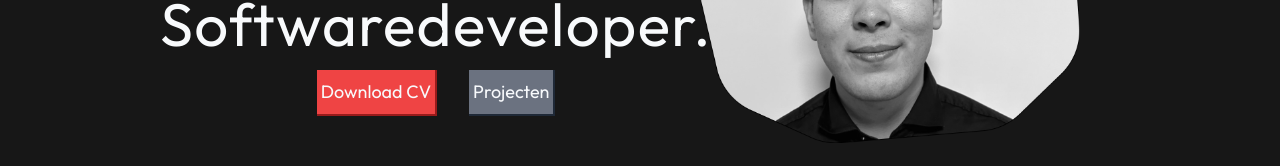
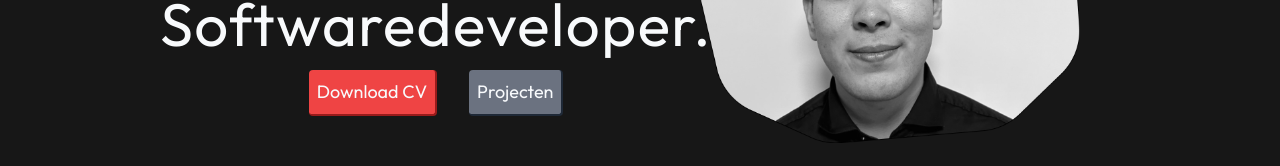
Before and after one commit to zStevenn/portfolio-old, a React (Vite) app: page / in a window 1280 px wide. Shown: the part 285-451 px from the top of the page. Built offline with nearby package versions, Linux system fonts and the light colour scheme.

Commit message:
Styled buttons rounded

```diff
--- a/src/components/Hero.jsx
+++ b/src/components/Hero.jsx
@@ -18,13 +18,13 @@ function Hero() {
 					<a
 						download={"Steven Li CV"}
 						href="/src/assets/static/Steven_Li_CV_NL.pdf"
-						className="px-1 py-2 bg-red-500 border-b-2 border-r-2 border-red-800 text-slate-50 text-lg"
+						className="px-2 py-2 rounded bg-red-500 border-b-2 border-r-2 border-red-800 text-slate-50 text-lg"
 					>
 						Download CV
 					</a>
 					<a
 						href="#projecten"
-						className="px-1 py-2 bg-gray-500 border-b-2 border-r-2 border-gray-800 text-slate-50 text-lg"
+						className="px-2 py-2 rounded bg-gray-500 border-b-2 border-r-2 border-gray-800 text-slate-50 text-lg"
 					>
 						Projecten
 					</a>
```
